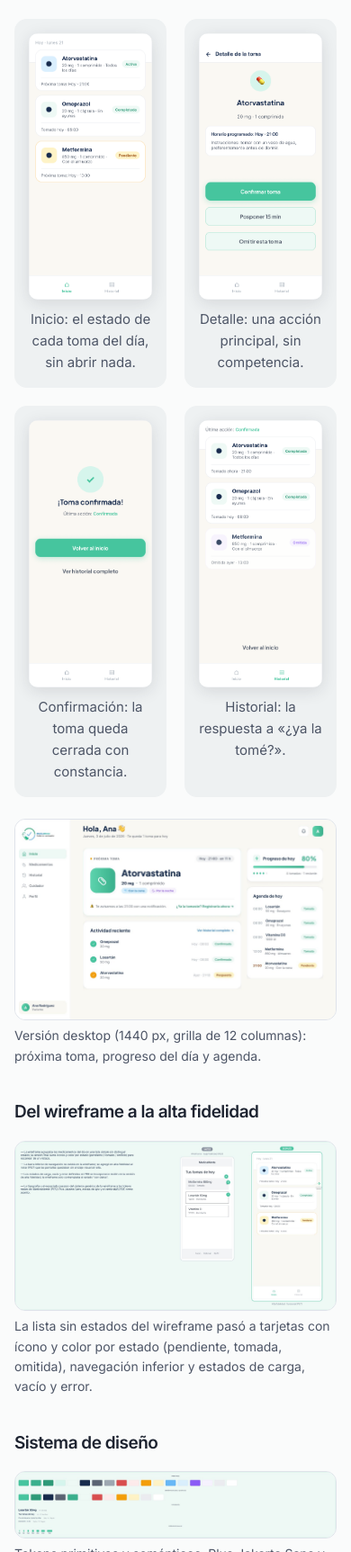
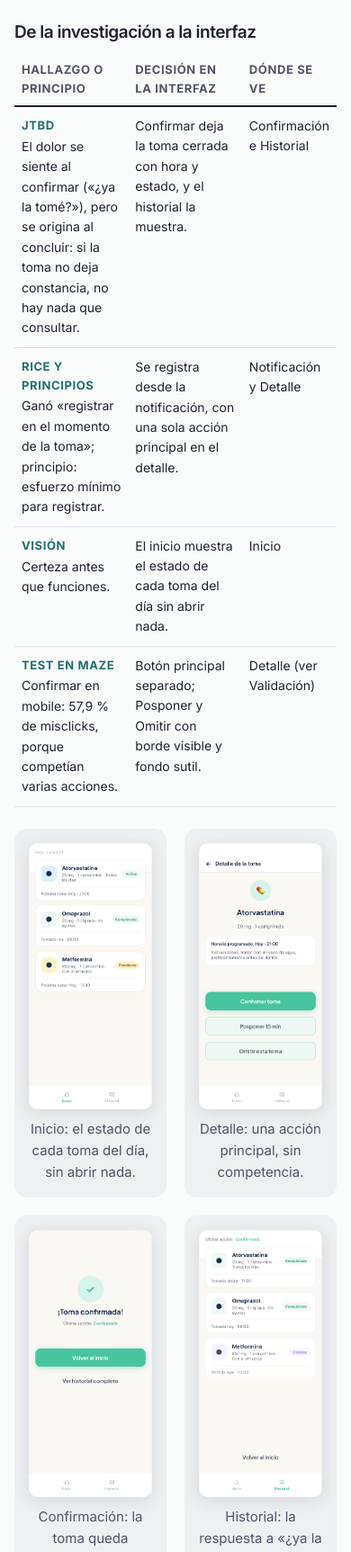
Before and after one commit to rsalvia/rsalvia.github.io, a plain HTML site: page proyectos/medicamente.html in a window 390 px wide. Shown: the part 4556-6281 px from the top of the page at 90% size. Drawn offline with Linux system fonts and the light colour scheme.

Commit message:
Caso MedicaMente: tabla hallazgo-decisión y pies a 15 px (devolución PE4)

```diff
--- a/proyectos/medicamente.html
+++ b/proyectos/medicamente.html
@@ -58,6 +58,13 @@
 <section id="solucion"><div class="wrap">
 <p class="eyebrow">03 · Solución</p><h2>Registrar la toma en un paso y responder la duda de un vistazo</h2>
 <p class="lead">El flujo principal va de la notificación a la confirmación y deja la toma visible en el inicio y en el historial, con el estado de cada medicamento.</p>
+<h3 style="margin-top:28px">De la investigación a la interfaz</h3>
+<table class="map"><tr><th>Hallazgo o principio</th><th>Decisión en la interfaz</th><th>Dónde se ve</th></tr>
+<tr><td><span class="src">JTBD</span>El dolor se siente al confirmar («¿ya la tomé?»), pero se origina al concluir: si la toma no deja constancia, no hay nada que consultar.</td><td>Confirmar deja la toma cerrada con hora y estado, y el historial la muestra.</td><td>Confirmación e Historial</td></tr>
+<tr><td><span class="src">RICE y principios</span>Ganó «registrar en el momento de la toma»; principio: esfuerzo mínimo para registrar.</td><td>Se registra desde la notificación, con una sola acción principal en el detalle.</td><td>Notificación y Detalle</td></tr>
+<tr><td><span class="src">Visión</span>Certeza antes que funciones.</td><td>El inicio muestra el estado de cada toma del día sin abrir nada.</td><td>Inicio</td></tr>
+<tr><td><span class="src">Test en Maze</span>Confirmar en mobile: 57,9&nbsp;% de misclicks, porque competían varias acciones.</td><td>Botón principal separado; Posponer y Omitir con borde visible y fondo sutil.</td><td>Detalle (ver Validación)</td></tr>
+</table>
 <div class="screens">
 <figure><img src="../img/mm_s1_inicio.png" alt="Inicio mobile con las tomas del día y su estado" loading="lazy"><figcaption>Inicio: el estado de cada toma del día, sin abrir nada.</figcaption></figure>
 <figure><img src="../img/mm_s3_detalle.png" alt="Detalle de la toma con el botón Confirmar toma" loading="lazy"><figcaption>Detalle: una acción principal, sin competencia.</figcaption></figure>
@@ -65,13 +72,13 @@
 <figure><img src="../img/mm_s6_historial.png" alt="Historial actualizado con tomas completadas y omitidas" loading="lazy"><figcaption>Historial: la respuesta a «¿ya la tomé?».</figcaption></figure>
 </div>
 <img class="wide" src="../img/mm_d1_home_desktop.jpg" alt="Inicio desktop con la próxima toma, progreso del día y agenda" loading="lazy">
-<p class="mute" style="font-size:14px">Versión desktop (1440 px, grilla de 12 columnas): próxima toma, progreso del día y agenda.</p>
+<p class="mute" style="font-size:15px">Versión desktop (1440 px, grilla de 12 columnas): próxima toma, progreso del día y agenda.</p>
 <h3 style="margin-top:40px">Del wireframe a la alta fidelidad</h3>
 <img class="wide" src="../img/mm_evolucion.jpg" alt="Comparación entre el wireframe de baja fidelidad y la pantalla final" loading="lazy">
-<p class="mute" style="font-size:14px">La lista sin estados del wireframe pasó a tarjetas con ícono y color por estado (pendiente, tomada, omitida), navegación inferior y estados de carga, vacío y error.</p>
+<p class="mute" style="font-size:15px">La lista sin estados del wireframe pasó a tarjetas con ícono y color por estado (pendiente, tomada, omitida), navegación inferior y estados de carga, vacío y error.</p>
 <h3 style="margin-top:40px">Sistema de diseño</h3>
 <img class="wide" src="../img/mm_tokens.jpg" alt="Tokens de color primitivos y semánticos, escala tipográfica y espaciado base 4" loading="lazy">
-<p class="mute" style="font-size:14px">Tokens primitivos y semánticos, Plus Jakarta Sans y una escala de espaciado de 4 px, con un solo color de acento en todo el producto.</p>
+<p class="mute" style="font-size:15px">Tokens primitivos y semánticos, Plus Jakarta Sans y una escala de espaciado de 4 px, con un solo color de acento en todo el producto.</p>
 </div></section>
 
 <section id="validacion"><div class="wrap">
```
